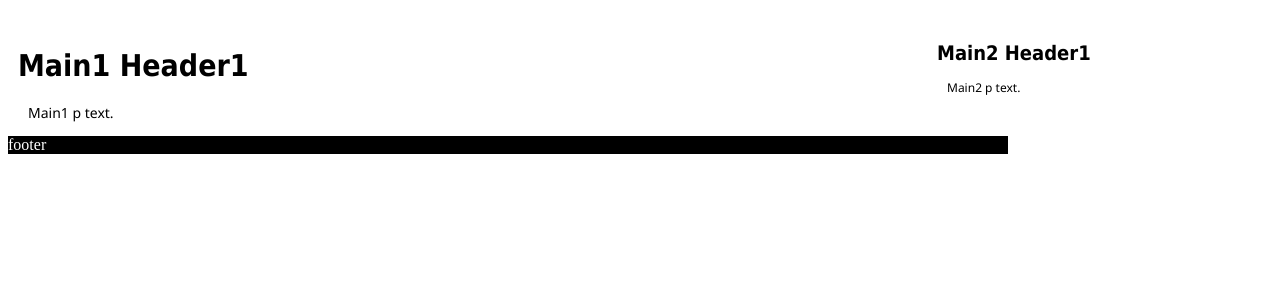
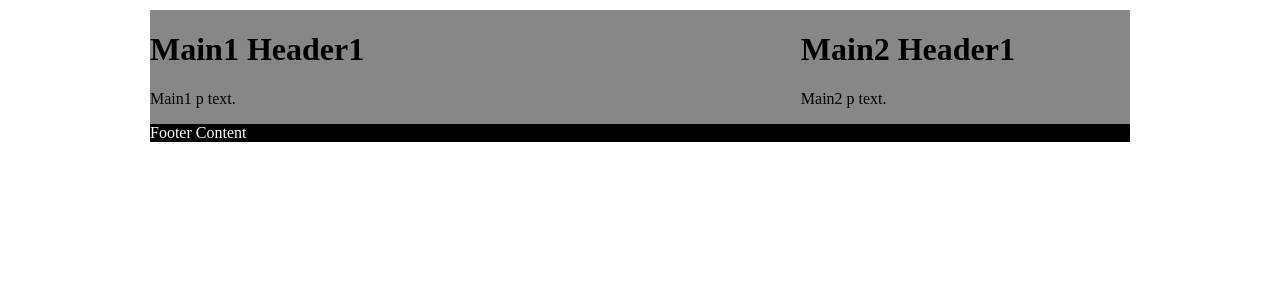
Before and after one commit to konk353535/chairpoker, a PHP site: the page made by website/template - not complete.html in a window 1280 px wide. Shown: the part 176-476 px from the top of the page. Run offline with PHP 8.4, Linux system fonts and the light colour scheme.

Commit message:
Few more changes, template is shaping out

```diff
--- a/website/mainstyle.css
+++ b/website/mainstyle.css
@@ -26,7 +26,7 @@
 }
 #footer {
 	float: left;
-	width: 1000px;
+    width: 100%;
 	color: #FFFFFF;
 	background-color: #000000;
 }
@@ -145,3 +145,13 @@
 .bg-navbar {
     background-color: #AAAAAA;
 }
+
+.mainContent {
+    width: 66%;
+    display: inline-block;
+}
+
+.sideContent {
+    width: 33%;
+    display: inline-block;
+}
--- a/website/template - not complete.html
+++ b/website/template - not complete.html
@@ -61,21 +61,22 @@
     </div>
 </div>
 -->
-
-<br>
-
-<div id="main1">
-  <h1>Main1 Header1  </h1>
-  <p>Main1 p text. </p>
+<div id="wrapper">
+    <div class="mainContent">
+      <h1>Main1 Header1  </h1>
+      <p>Main1 p text. </p>
+    </div>
+    <div class="sideContent">
+        <h1>Main2 Header1</h1>
+        <p>Main2 p text. </p>
+    </div>
 </div>
 
-<div id="main2">
-    <h1>Main2 Header1</h1>
-    <p>Main2 p text. </p>
-</div>
 
-<div id="footer">
-footer
+<div id="wrapper">
+    <div id="footer">
+    Footer Content
+    </div>
 </div>
 
 
```
